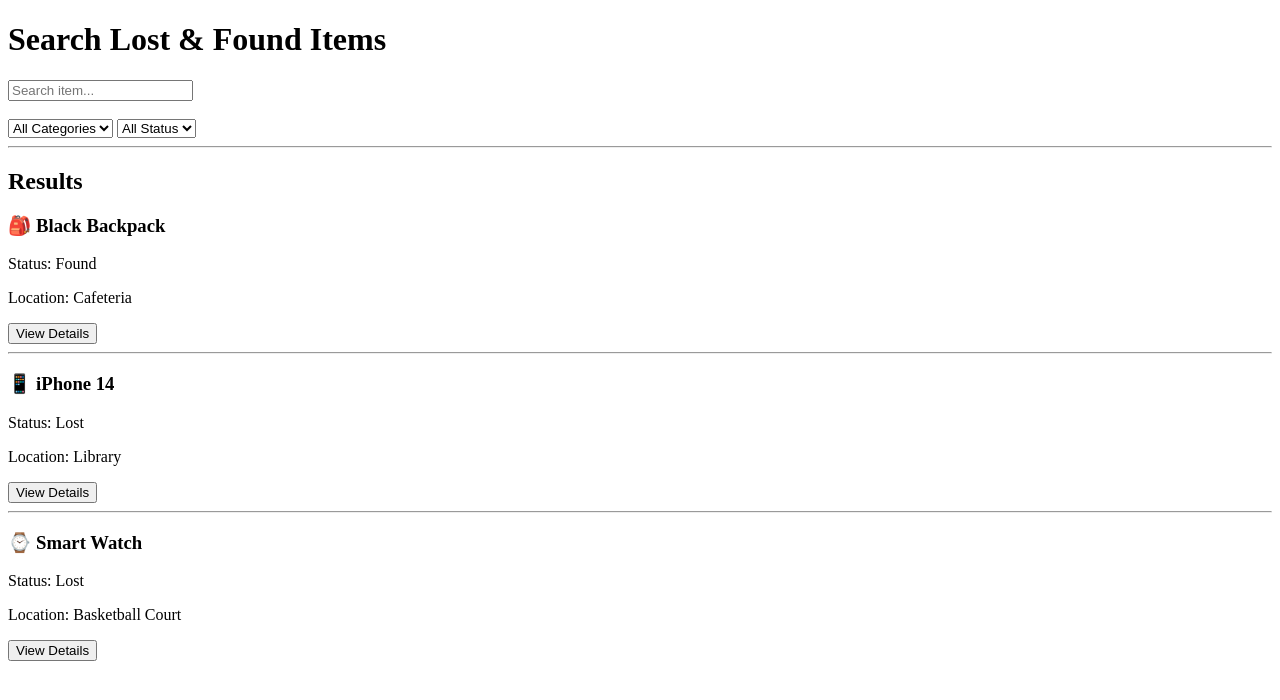
After one commit to Monguse15/CampusLostFound, a Flask app: page /search in a window 1280 px wide. The commit adds this page. Shown: the top 700 px of the page. Run offline with Flask 3, Linux system fonts and the light colour scheme.

Commit message:
Added search page and login page

```diff
--- a/app.py
+++ b/app.py
@@ -6,21 +6,21 @@ app = Flask(__name__)
 def home():
     return render_template("home.html")
 
-
 @app.route("/report-lost")
 def report_lost():
     return render_template("report_lost.html")
-
 
 @app.route("/report-found")
 def report_found():
     return render_template("report_found.html")
 
-
 @app.route("/login")
 def login():
     return render_template("login.html")
 
+@app.route("/search")
+def search():
+    return render_template("search.html")
 
 if __name__ == "__main__":
     app.run(debug=True)
--- a/templates/home.html
+++ b/templates/home.html
@@ -97,7 +97,9 @@
     <button>Report Found Item</button>
 </a>
 
+   <a href="/search">
     <button>Search Items</button>
+</a>
 
 </div>
 
--- /dev/null
+++ b/templates/search.html
@@ -0,0 +1,60 @@
+<!DOCTYPE html>
+<html>
+<head>
+    <title>Search Items</title>
+</head>
+
+<body>
+
+<h1>Search Lost & Found Items</h1>
+
+<input type="text" placeholder="Search item...">
+
+<br><br>
+
+<select>
+    <option>All Categories</option>
+    <option>Electronics</option>
+    <option>Bags</option>
+    <option>Books</option>
+    <option>ID Cards</option>
+    <option>Wallets</option>
+</select>
+
+<select>
+    <option>All Status</option>
+    <option>Lost</option>
+    <option>Found</option>
+</select>
+
+<hr>
+
+<h2>Results</h2>
+
+<div>
+    <h3>🎒 Black Backpack</h3>
+    <p>Status: Found</p>
+    <p>Location: Cafeteria</p>
+    <button>View Details</button>
+</div>
+
+<hr>
+
+<div>
+    <h3>📱 iPhone 14</h3>
+    <p>Status: Lost</p>
+    <p>Location: Library</p>
+    <button>View Details</button>
+</div>
+
+<hr>
+
+<div>
+    <h3>⌚ Smart Watch</h3>
+    <p>Status: Lost</p>
+    <p>Location: Basketball Court</p>
+    <button>View Details</button>
+</div>
+
+</body>
+</html>
```
